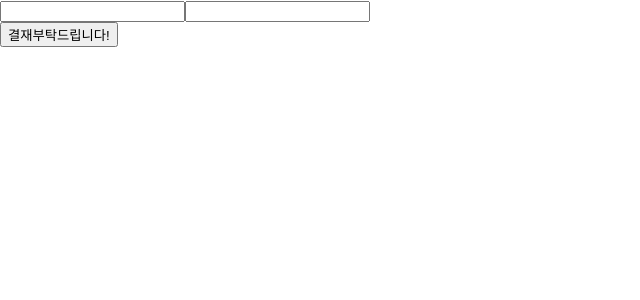
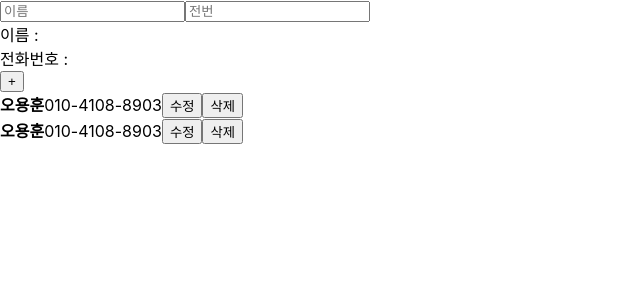
Before and after one commit to obeybook/react-study, a React (Create React App) app: page / in a window 1280 px wide. Shown: the top 300 px of the page, without its empty margins (0-640 px from the left). Built offline with nearby package versions, Linux system fonts and the light colour scheme.

Commit message:
배열 다루기 수정 삭제 ( 내일 다시 복습 )

```diff
--- a/src/App.js
+++ b/src/App.js
@@ -1,44 +1,103 @@
-import React, {Component, Fragment} from 'react';
+import React, {Component} from 'react';
 // import PracticeCounter from './practice/PracticeCounter';
 // import MyName from './MyName';
 // import Counter from './Counter';
 // import InputExample from './inputExample';
-import PracticeInputExample from './practice/PracticeInputExample';
+// import PracticeInputExample from './practice/PracticeInputExample';
+// import TodoListHeader from './practice/TodoList/TodoListHeader';
+// import TodoList from './practice/TodoList/TodoList';
+// import TodoListInert from './practice/TodoList/TodoListInert';
+import PracticeArrayForm from './practice/PracticeArray/PracticeArrayForm';
+import PracticeArrayInfoList from './practice/PracticeArray/PracticeArrayInfoList';
 import './App.css'
 
 class App extends Component{
-  propsFnc = (info) => {
-    console.log(info)
+  id = 2
+  state = {
+    information : [
+      {
+        id : 0,
+        name : '오용훈',
+        phone : '010-4108-8903'
+      },{
+        id : 1,
+        name : '오용훈',
+        phone : '010-4108-8903'
+      }
+    ]
+  }
+
+  handleCreate = (data) => {
+    const { information } = this.state;
+    this.setState({
+      information : information.concat({
+        id: this.id++,
+        ...data
+      })
+    })
+  }
+
+  handleRemove = (id) => {
+    const { information } = this.state;
+    this.setState({
+      information : information.filter(
+        info => info.id !== id
+      )
+    })
+  }
+
+  handleUpdate = (id, data) => {
+    const { information } = this.state;
+    this.setState({
+      information : information.map(
+        item => id === item.id
+          ? {...item, ...data}
+          : item
+      )
+    })
   }
 
   render(){
-    return (
-      <Fragment>
-        <PracticeInputExample onCreate={this.propsFnc}/>
-      </Fragment>
-    );
+    const { information } = this.state;
+    return(
+      <>
+        <PracticeArrayForm onCreate={this.handleCreate}/>
+        <PracticeArrayInfoList data={information} onRemove={this.handleRemove} onUpdate={this.handleUpdate}/>
+      </>
+    )
   }
+
+
+
+
+  // state = {
+  //     todoList : [
+  //       {
+  //         name : '오용훈'
+  //       }
+  //     ]
+  // }
+
+  // handleCreate = (list) => {
+  //   const { todoList } = this.state;
+  //   this.setState({
+  //     todoList : todoList.concat({
+  //       list : list.todo
+  //     })
+  //   })
+  // }
+
+  // render(){
+  //   const { todoList } = this.state;
+  //   return (
+  //     <>
+  //       <TodoListHeader />
+  //       <TodoList key={todoList.id} contents={todoList}/>
+  //       <TodoListInert onCreate={this.handleCreate}/>
+  //     </>
+  //   );
+  // }
+
 }
 
-// function App() {
-//   return (
-//     <div className="App">
-//       <header className="App-header">
-//         <img src={logo} className="App-logo" alt="logo" />
-//         <p>
-//           Edit <code>src/App.js</code> and save to reload.
-//         </p>
-//         <a
-//           className="App-link"
-//           href="https://reactjs.org"
-//           target="_blank"
-//           rel="noopener noreferrer"
-//         >
-//           Learn React
-//         </a>
-//       </header>
-//     </div>
-//   );
-// }
-
 export default App;
--- a/src/inputExample.js
+++ b/src/inputExample.js
@@ -30,7 +30,7 @@ class inputExample extends Component{
                     이름 : {this.state.name}<br/>
                     전화번호 : {this.state.phone}
                 </div>
-                <button type="submit">dd</button>
+                <button type="submit">+</button>
             </form>
         )
     }
--- a/src/practice/PracticeArray/PracticeArrayInfo.js
+++ b/src/practice/PracticeArray/PracticeArrayInfo.js
@@ -9,12 +9,68 @@ class PracticeArrayInfo extends Component{
         }
     }
 
+    state = {
+        editing : false,
+        name : '',
+        phone : ''
+    }
+
+    handleRemove = () => {
+        const { info, remove } = this.props;
+        remove(info.id)
+    }
+
+    handleToggleEdit = () => {
+        const { editing } = this.state;
+        this.setState({
+            editing : !editing
+        })
+    }
+
+    handleChange = (e) => {
+        const { name, value } = e.target;
+        this.setState({
+            [ name ] : value
+        })
+    }
+
+    componentDidUpdate(prevProps, prevState){
+        const { info, update } = this.props;
+        if( !prevState.editing && this.state.editing){
+            this.setState({
+                name : info.name,
+                phone : info.phone
+            })
+        }
+
+        if( prevState.editing && !this.state.editing){
+            update(info.id,{
+                name : this.state.name,
+                phone : this.state.phone
+            })
+        }
+    }
+
     render(){
+        const { editing } = this.state;
+        if(editing){
+            return (
+                <div>
+                    <input type="text" value={this.state.name} name="name" placeholder="name" onChange={this.handleChange}/>
+                    <input type="text" value={this.state.phone} name="phone" placeholder="phone" onChange={this.handleChange}/>
+                    <button onClick={this.handleToggleEdit}>수정</button>
+                    <button onClick={this.handleRemove}>삭제</button>
+                </div>
+            )
+        }
+
         const { name, phone, id} = this.props.info
         return(
             <div>
                 <span><b>{name}</b></span>
                 <span>{phone}</span>
+                <button onClick={this.handleToggleEdit}>수정</button>
+                <button onClick={this.handleRemove}>삭제</button>
             </div>
         )
     }
--- a/src/practice/PracticeArray/PracticeArrayInfoList.js
+++ b/src/practice/PracticeArray/PracticeArrayInfoList.js
@@ -7,9 +7,9 @@ class PracticeArrayInfoList extends Component{
     }
 
     render(){
-        const { data } = this.props
+        const { data , onRemove , onUpdate} = this.props
         const list = data.map(
-            info => (<PracticeArrayInfo key={info.id} info={info} />)
+            info => (<PracticeArrayInfo key={info.id} info={info} remove={onRemove} update={onUpdate} />)
         )
         return(
             <div>{list}</div>
```
